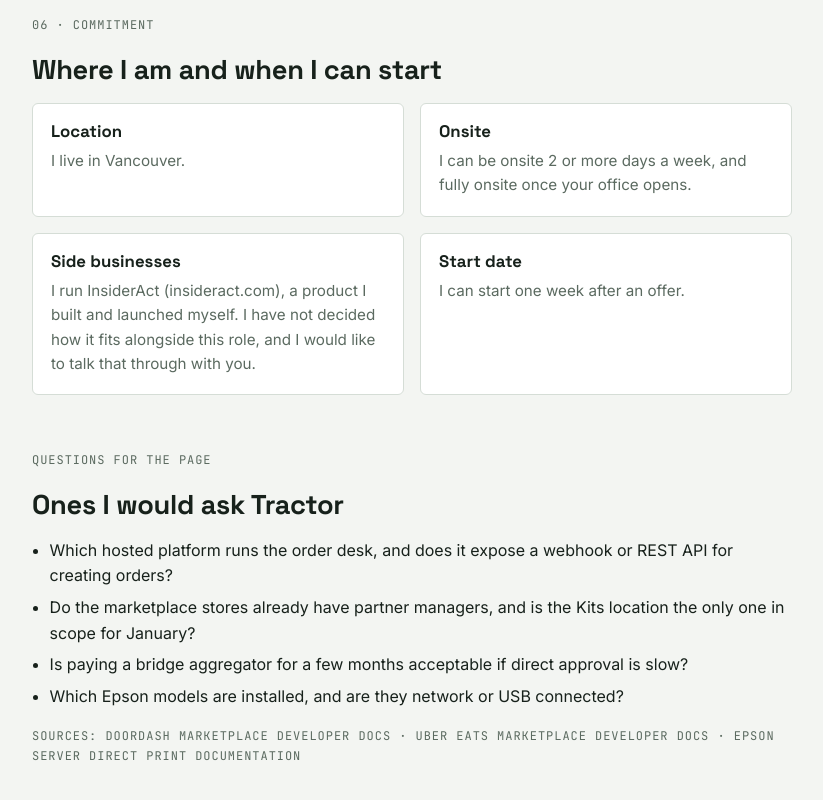
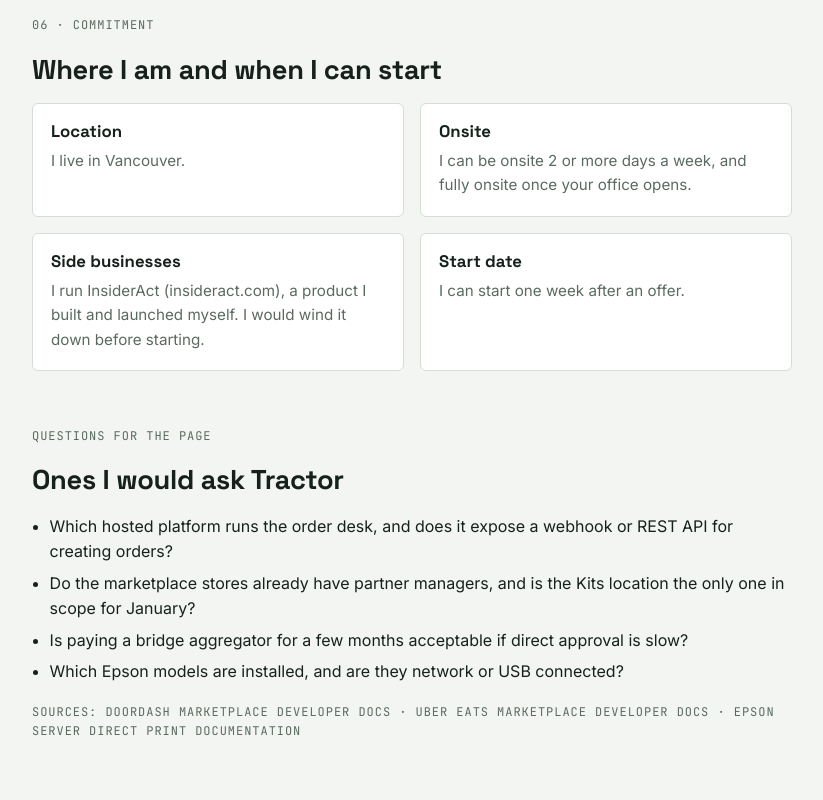
Before and after one commit to tacworkhome/tractor-order-book, a plain HTML site: page index.html in a window 1280 px wide. Shown: the part 8723-9523 px from the top of the page, without its empty margins (228-1051 px from the left). Drawn offline with Linux system fonts and the light colour scheme.

Commit message:
Update side business statement
Co-Authored-By: Claude Sonnet 5.5 <noreply@anthropic.com>

```diff
--- a/index.html
+++ b/index.html
@@ -316,7 +316,7 @@ a{color:var(--green)}
   <div class="grid2">
     <div class="card"><h3>Location</h3><p>I live in Vancouver.</p></div>
     <div class="card"><h3>Onsite</h3><p>I can be onsite 2 or more days a week, and fully onsite once your office opens.</p></div>
-    <div class="card"><h3>Side businesses</h3><p>I run InsiderAct (insideract.com), a product I built and launched myself. I have not decided how it fits alongside this role, and I would like to talk that through with you.</p></div>
+    <div class="card"><h3>Side businesses</h3><p>I run InsiderAct (insideract.com), a product I built and launched myself. I would wind it down before starting.</p></div>
     <div class="card"><h3>Start date</h3><p>I can start one week after an offer.</p></div>
   </div>
 </section>
```
